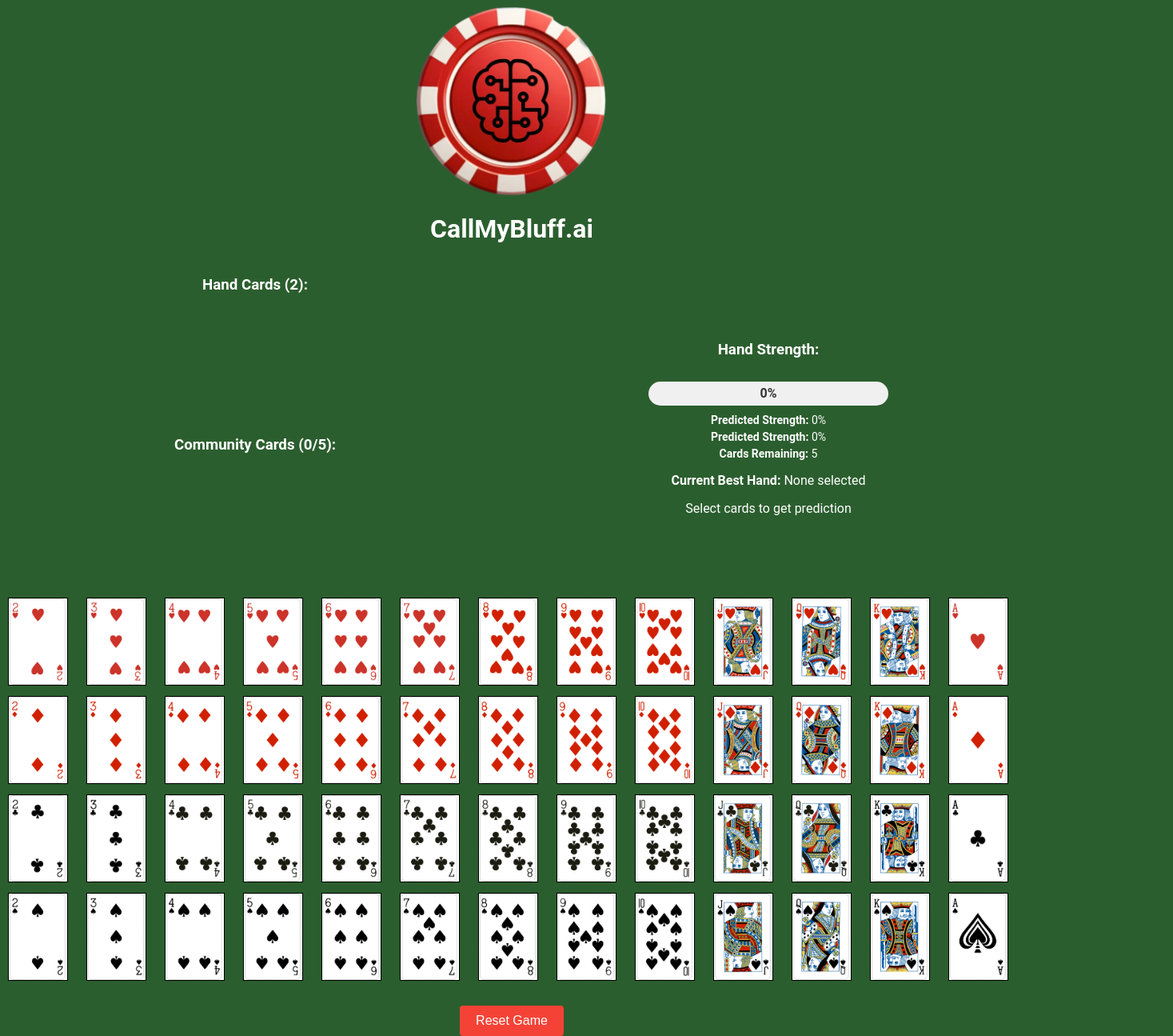
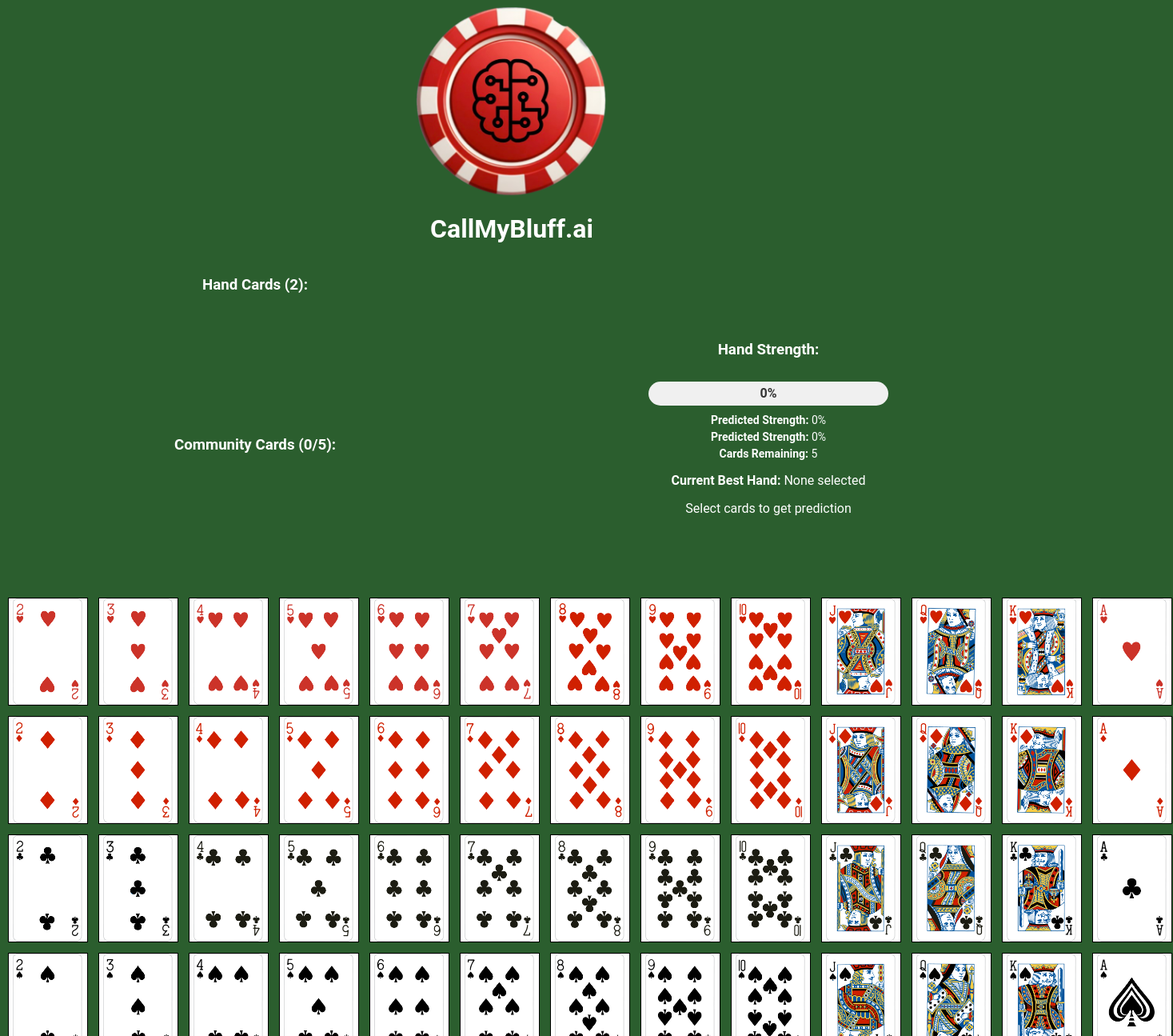
Before and after one commit to danfel45/CallMyBluff, an Angular app: page / in a window 1280 px wide. Shown: the top 1295 px of the page at 80% size, 1467 px wide, since content can reach past the window. Built offline with nearby package versions, Linux system fonts and the light colour scheme.

Commit message:
Update card.component.css

```diff
--- a/src/app/card/card.component.css
+++ b/src/app/card/card.component.css
@@ -1,6 +1,6 @@
 .card {
-  width: 75px;  /* Adjust this width based on your design needs */
-  height: 110px;  /* Adjust this height based on your design needs */
+  width: 100px;  /* Adjust this width based on your design needs */
+  height: 135px;  /* Adjust this height based on your design needs */
   display: flex;
   justify-content: center;
   align-items: center;
```
